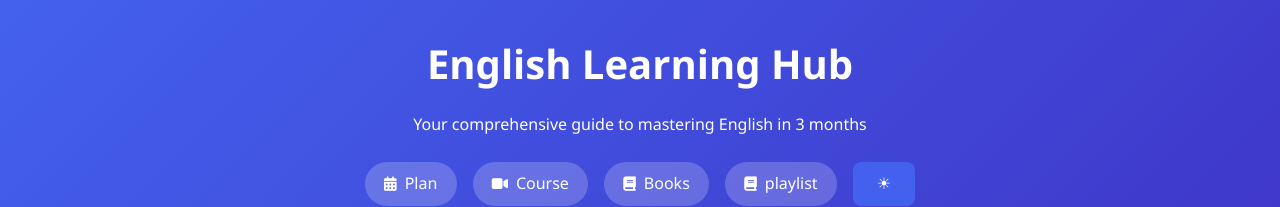
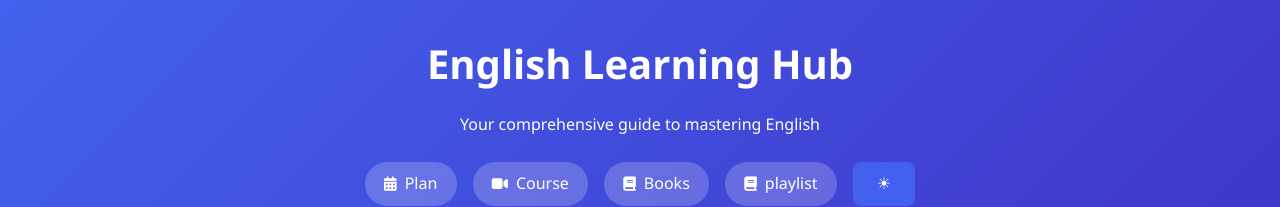
Before and after one commit to Enasin/mtn, a plain HTML site: page index.html in a window 1280 px wide. Shown: the top 207 px of the page. Drawn offline with Linux system fonts and the light colour scheme.

Commit message:
Update index.html

```diff
--- a/index.html
+++ b/index.html
@@ -11,7 +11,7 @@
   <header>
     <div class="container">
       <h1>English Learning Hub</h1>
-      <p>Your comprehensive guide to mastering English in 3 months</p>
+      <p>Your comprehensive guide to mastering English </p>
       <nav>
         <a href="#plan"><i class="fas fa-calendar-alt"></i> Plan</a>
         <a href="#videos"><i class="fas fa-video"></i> Course </a>
```
